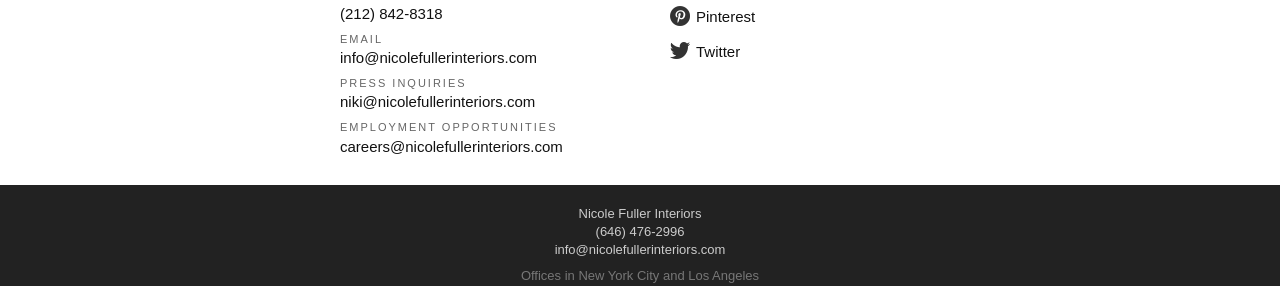
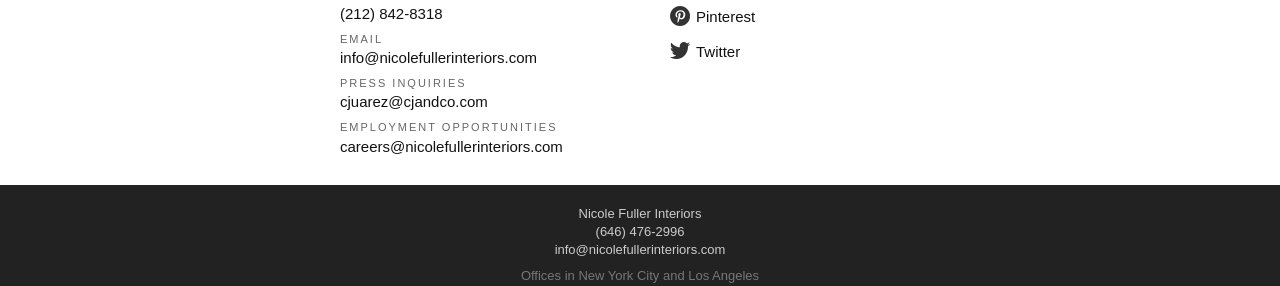
Before and after one commit to carterdea/nicolefullerinteriors.com, a Jekyll site: the page built from contact.md, in a window 1280 px wide. Shown: the part 711-997 px from the top of the page. Built offline with Jekyll 4.4.1, drawn with Linux system fonts in a browser that asks for light colours.

Commit message:
Updated Main and 1 other file

```diff
--- a/contact.md
+++ b/contact.md
@@ -5,7 +5,7 @@ position: 5
 phone: "(646) 476-2996"
 fax: "(212) 842-8318 "
 email: info@nicolefullerinteriors.com
-press: niki@nicolefullerinteriors.com
+press: cjuarez@cjandco.com
 employment: careers@nicolefullerinteriors.com
 hero_image: "/uploads/Nicole-Fuller-Interior-Design-Suffern-Estate-Steven-Klein-horses-photgraphy-white-bedroom1.jpg"
 redirect_from: "/contact.php"
--- a/css/main.scss
+++ b/css/main.scss
@@ -171,7 +171,7 @@ header {
   background-size: 100%;
   display: block;
   float: left;
-  height: 33px;
+  height: 34px;
   width: 140px;
   span {
     visibility: hidden;
```
